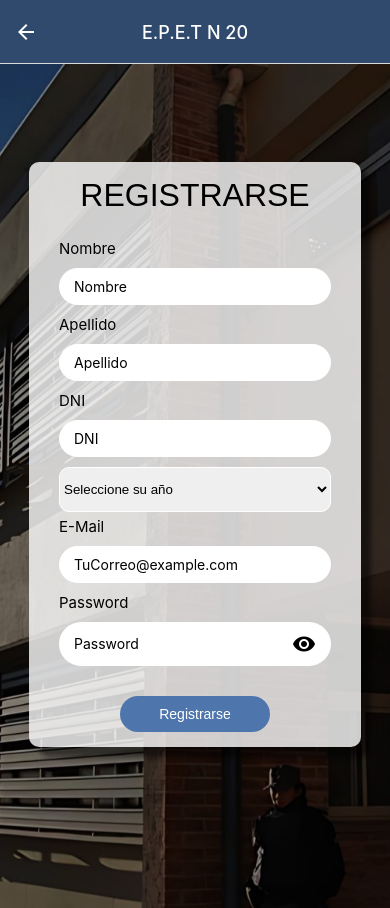
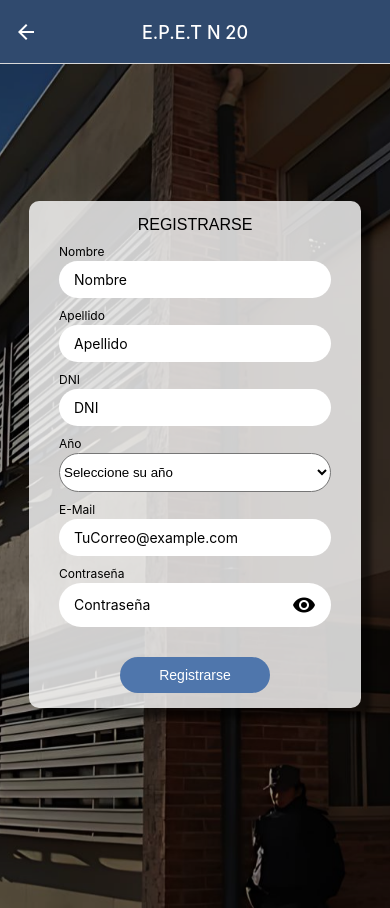
Before and after one commit to LuuAlveal/No_Hackeamos_Ni_La_Puerta, a React Native app: screen /Register in a window 390 px wide. Built offline with nearby package versions, Linux system fonts and the light colour scheme.

Commit message:
Cambiando estilos del registro

```diff
--- a/screens/Register.jsx
+++ b/screens/Register.jsx
@@ -119,7 +119,6 @@ export default function Register() {
             alignItems: 'center'
         },
         form: {
-
             padding: 15,
             paddingLeft: 30,
             paddingRight: 30,
@@ -132,7 +131,8 @@ export default function Register() {
             paddingVertical: 10,
             backgroundColor: 'white',
             borderRadius: 30,
-            marginVertical: 10
+            marginBottom: 10,
+            marginTop: 2
         },
         containerButton: {
             alignItems: 'center'
@@ -159,14 +159,15 @@ export default function Register() {
         tituloRegistrarse: {
             textAlign: 'center',
             fontFamily: 'sans-serif',
-            fontSize: '2em',
-            paddingBottom: 25
+            fontSize: '1em',
+            paddingBottom: 10
         },
         cajaIngPass: {
             paddingVertical: 10,
             backgroundColor: 'white',
             borderRadius: 30,
-            marginVertical: 10,
+            marginTop: 2,
+            marginBottom: 10,
             flexDirection:'row',
             alignItems: 'center',
             paddingHorizontal: 15
@@ -188,7 +189,7 @@ export default function Register() {
             <View style={style.form}>
                 <Text style={style.tituloRegistrarse}>REGISTRARSE</Text>
 
-                <Text style={{ fontSize: 15 }}>Nombre</Text>
+                <Text style={{ fontSize: 12 }}>Nombre</Text>
                 <View style={style.cajaIng}>
                     <TextInput
                         placeholder='Nombre'
@@ -197,7 +198,7 @@ export default function Register() {
                     />
                 </View>
 
-                <Text style={{ fontSize: 15 }}>Apellido</Text>
+                <Text style={{ fontSize: 12 }}>Apellido</Text>
                 <View style={style.cajaIng}>
                     <TextInput
                         placeholder='Apellido'
@@ -206,7 +207,7 @@ export default function Register() {
                     />
                 </View>
 
-                <Text style={{ fontSize: 15 }}>DNI</Text>
+                <Text style={{ fontSize: 12 }}>DNI</Text>
                 <View style={style.cajaIng}>
                     <TextInput
                         placeholder='DNI'
@@ -216,12 +217,13 @@ export default function Register() {
                     />
                 </View>
 
+                <Text style={{ fontSize: 12 }}>Año</Text>
                 <Picker
                     selectedValue={selectedYear}
                     onValueChange={(itemValue, itemIndex) =>
                         setSelectedYear(itemValue)
                     }
-                    style={style.picker}
+                    style={style.cajaIng}
                 >
                     <Picker.Item label="Seleccione su año" value="default" />
                     <Picker.Item label="1° año" value="1°" />
@@ -233,7 +235,7 @@ export default function Register() {
                     <Picker.Item label="Egresado" value="Egresado" />
                 </Picker>
 
-                <Text style={{ fontSize: 15 }}>E-Mail</Text>
+                <Text style={{ fontSize: 12 }}>E-Mail</Text>
                 <View style={style.cajaIng}>
                     <TextInput
                         placeholder='TuCorreo@example.com'
@@ -243,10 +245,10 @@ export default function Register() {
                 </View>
 
 
-                <Text style={{ fontSize: 15 }}>Password</Text>
+                <Text style={{ fontSize: 12 }}>Contraseña</Text>
                 <View style={style.cajaIngPass}>
                     <TextInput
-                        placeholder='Password'
+                        placeholder='Contraseña'
                         secureTextEntry={!passwordVisible}
                         onChangeText={(value) => handleChangeText('password', value)}
                         style={{ flex:1, outline: 0 }}
```
